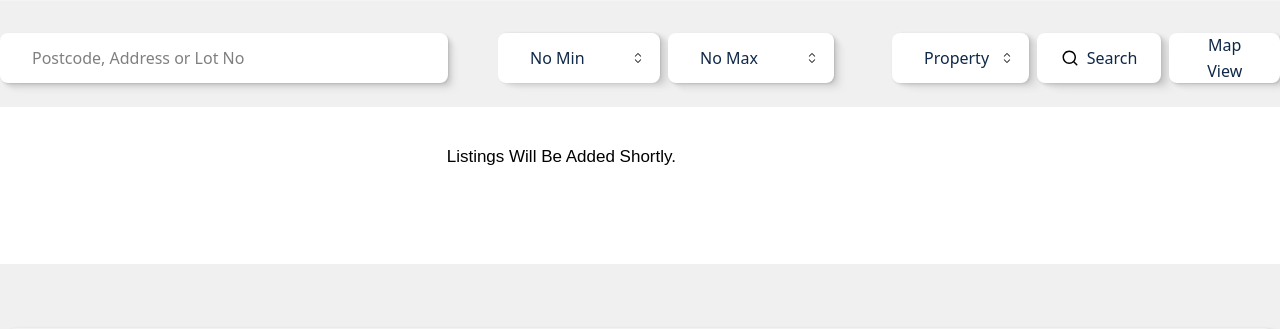
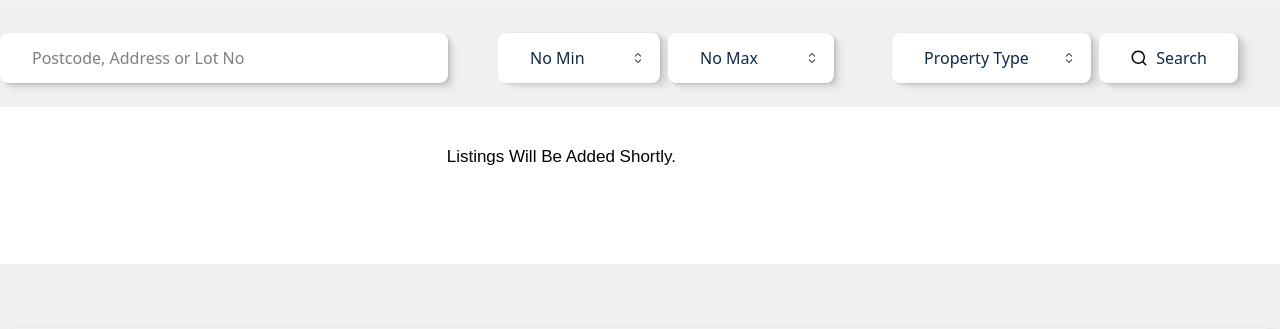
Before and after one commit to HalcyonLegion/swift-property-rework, a Flask app: page /current_lots in a window 1280 px wide. Shown: the part 931-1260 px from the top of the page. Run offline with Flask 3, Linux system fonts and the light colour scheme; data that the repository does not hold is empty; some libraries are stand-ins or nearby versions; some web fonts are replaced.

Commit message:
hidden on rest

```diff
--- a/templates/current_lots.html
+++ b/templates/current_lots.html
@@ -380,14 +380,14 @@
 						</button>
 
 						<!-- Map View button (139px, red hover) -->
-						<button
+						<!-- <button
 						type="button"
 						id="map-view-toggle"
 						class="filter-pill filter-pill-map filter-button filter-pill-accent-hover"
-						>
+						> -->
 						<!-- drop in a map icon here if you want -->
-						<span>Map View</span>
-						</button>
+						<!-- <span>Map View</span>
+						</button> -->
 
 					</div>
 					</form>
```
Also changed, not shown: templates/available_lots.html (+4 -4 lines).
